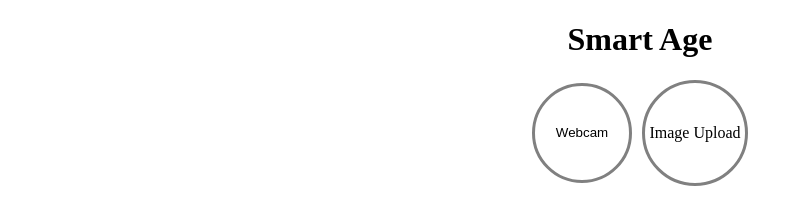
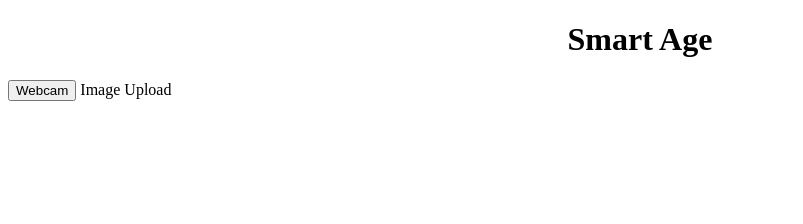
Before and after one commit to yvaine8888/bankingSystem, a plain HTML site: page index.html in a window 1280 px wide. Shown: the whole page, without its empty margins (0-803 px from the left). Drawn offline with Linux system fonts and the light colour scheme.

Commit message:
Update style.css

```diff
--- a/static/style.css
+++ b/static/style.css
@@ -1,33 +1,3 @@
 #maintitle {
     text-align: center;
 }
-
-.input-buttons {
-    display: flex;
-    gap: 10px;
-    justify-content: center;
-    align-items: center;
-    text-align: center;
-}
-
-.input-buttons button,
-.input-buttons label {
-    height: 100px;
-    width: 100px;
-    border-radius: 50%;
-    border: 3px, solid, grey;
-    background-color: white;
-    transition: 0.5s;
-    display: flex;
-    justify-content: center;
-    align-items: center;
-}
-
-.input-buttons button:hover,
-.input-buttons label:hover {
-    cursor: pointer;
-    color: white;
-    border: 3px, solid, rgb(29, 99, 136);
-    background-color: rgb(57, 162, 219);
-    transition-duration: 0.5s;
-}
```
